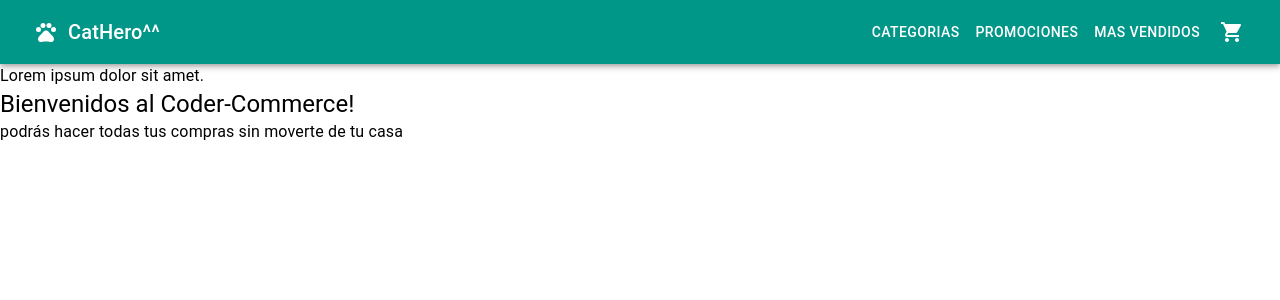
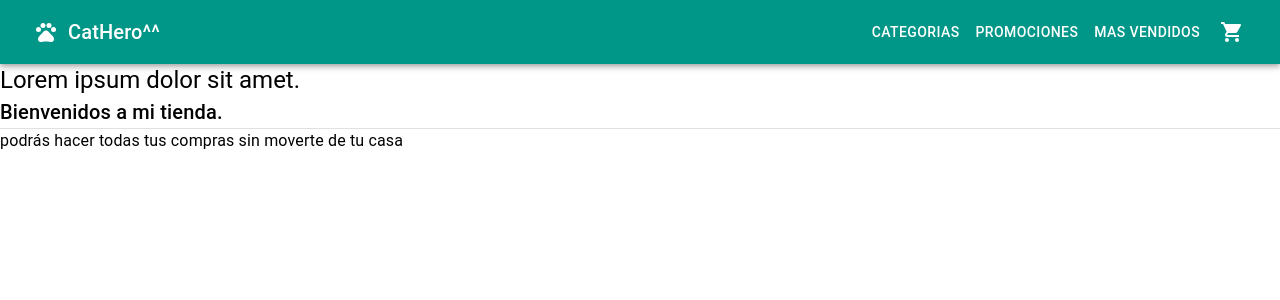
Before and after one commit to VanesaGarnica/Coder-Commerce, a React (Create React App) app: page / in a window 1280 px wide. Shown: the top 300 px of the page. Built offline with nearby package versions, Linux system fonts and the light colour scheme.

Commit message:
corregida entrega 3 de componentes1

```diff
--- a/src/App.js
+++ b/src/App.js
@@ -1,7 +1,7 @@
 
 import './App.css';
 import NavBar from './components/NavBar';
-import { Typography } from '@material-ui/core';
+import { Typography, Card, CardHeader, Divider } from '@material-ui/core';
 
 import { createMuiTheme, ThemeProvider } from '@material-ui/core/styles';
 import {blue, orange} from '@material-ui/core/colors/blue';
@@ -14,13 +14,14 @@ const theme = createMuiTheme({
   },
 });
 
+
 function App() {
   return (
     <>
       <ThemeProvider theme={theme}>
         <NavBar />
-        <ItemListContainer/>
-        <Typography variant="h5">Bienvenidos al Coder-Commerce!</Typography>
+        <ItemListContainer header="Lorem ipsum dolor sit amet." greeting="Bienvenidos a mi tienda." />
+        <Divider />
         <Typography paragraph variant="body1">podrás hacer todas tus compras sin moverte de tu casa</Typography>
       </ThemeProvider>
     </>
--- a/src/components/ItemListContainer.js
+++ b/src/components/ItemListContainer.js
@@ -1,14 +1,17 @@
 import { Divider, Typography } from "@material-ui/core"
 
-const ItemListContainer = () => {
+const ItemListContainer = ({ header, greeting }) => {
 
-    return(
+    return (
         <>
-        <Typography>
-            Lorem ipsum dolor sit amet.
-        </Typography>
+            <Typography variant="h5">
+                {header}
+            </Typography>
+            <Typography variant="h6">
+                {greeting}
+            </Typography>
         </>
     )
 }
 
-export {ItemListContainer};
+export { ItemListContainer };
```
